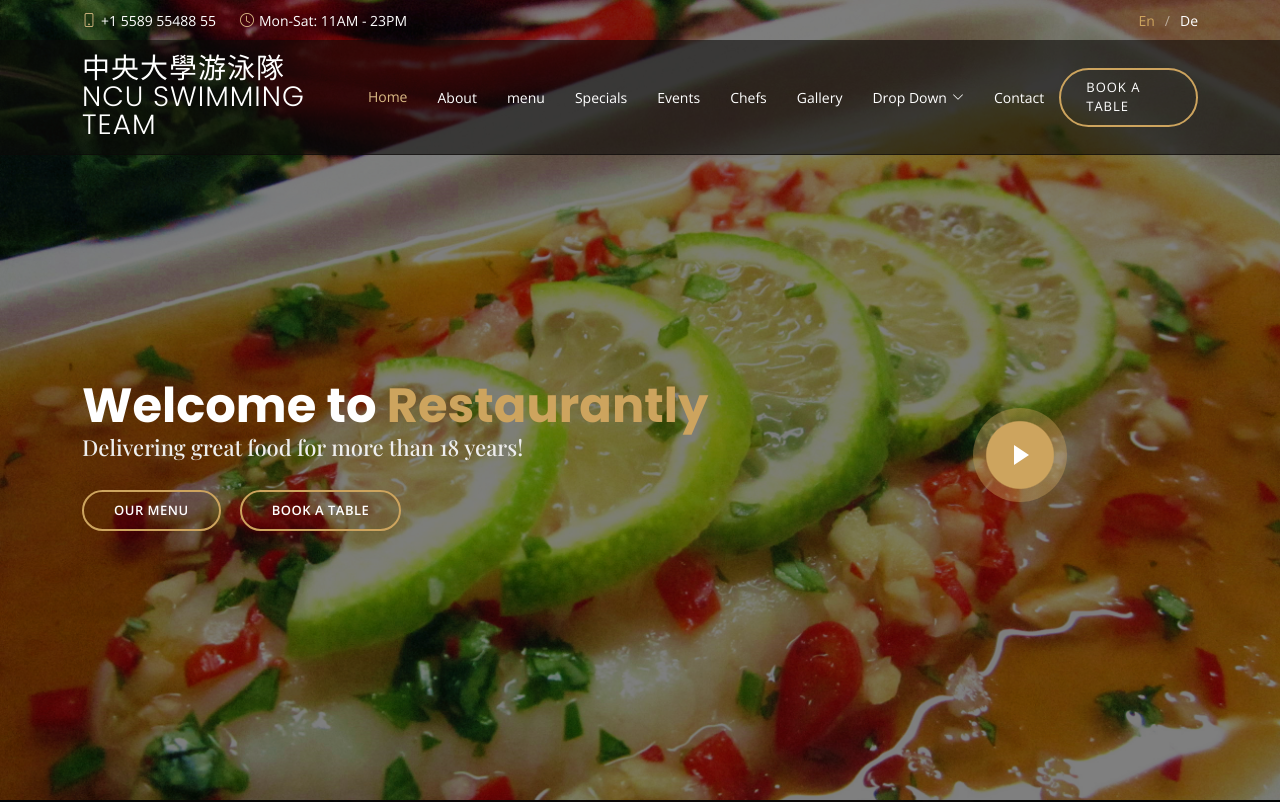
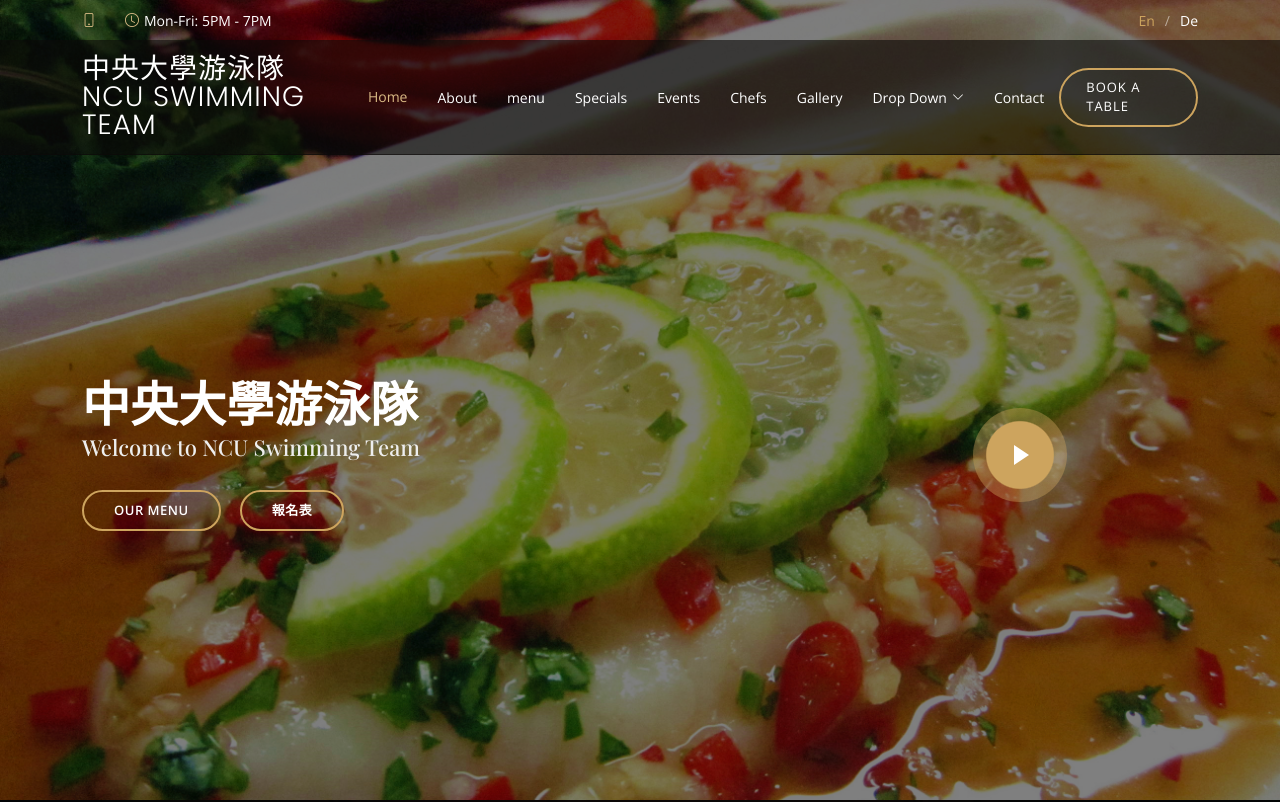
Before and after one commit to CuDora/CuDora.github.io, a plain HTML site: page index.html in a window 1280 px wide. Shown: the top 802 px of the page. Drawn offline with nearby package versions, Linux system fonts and the light colour scheme; a web font is replaced by a local one.

Commit message:
Add files via upload

```diff
--- a/index.html
+++ b/index.html
@@ -44,8 +44,8 @@
     <div class="container d-flex justify-content-center justify-content-md-between">
 
       <div class="contact-info d-flex align-items-center">
-        <i class="bi bi-phone d-flex align-items-center"><span>+1 5589 55488 55</span></i>
-        <i class="bi bi-clock d-flex align-items-center ms-4"><span> Mon-Sat: 11AM - 23PM</span></i>
+        <i class="bi bi-phone d-flex align-items-center"><span></span></i>
+        <i class="bi bi-clock d-flex align-items-center ms-4"><span> Mon-Fri: 5PM - 7PM</span></i>
       </div>
 
       <div class="languages d-none d-md-flex align-items-center">
@@ -61,7 +61,7 @@
   <header id="header" class="fixed-top d-flex align-items-cente">
     <div class="container-fluid container-xl d-flex align-items-center justify-content-lg-between">
 
-      <h1 class="logo me-auto me-lg-0"><a href="index.html"></a>中央大學游泳隊<br>NCU swimming team </h1>
+      <h1 class="logo me-auto me-lg-0"><a href="index.html"></a>中央大學游泳隊<br>NCU Swimming Team </h1>
 
       <!-- Uncomment below if you prefer to use an image logo -->
       <!-- <a href="index.html" class="logo me-auto me-lg-0"><img src="assets/img/logo.png" alt="" class="img-fluid"></a>-->
@@ -106,16 +106,16 @@
     <div class="container position-relative text-center text-lg-start" data-aos="zoom-in" data-aos-delay="100">
       <div class="row">
         <div class="col-lg-8">
-          <h1>Welcome to <span>Restaurantly</span></h1>
-          <h2>Delivering great food for more than 18 years!</h2>
+          <h1>中央大學游泳隊<span></span></h1>
+          <h2>Welcome to NCU Swimming Team</h2>
 
           <div class="btns">
             <a href="#menu" class="btn-menu animated fadeInUp scrollto">Our Menu</a>
-            <a href="#book-a-table" class="btn-book animated fadeInUp scrollto">Book a Table</a>
+            <a href="#book-a-table" class="btn-book animated fadeInUp scrollto">報名表</a>
           </div>
         </div>
         <div class="col-lg-4 d-flex align-items-center justify-content-center position-relative" data-aos="zoom-in" data-aos-delay="200">
-          <a href="https://www.youtube.com/watch?v=u6BOC7CDUTQ" class="glightbox play-btn"></a>
+          <a href="https://youtu.be/p55uMW8iMqc" class="glightbox play-btn"></a>
         </div>
 
       </div>
```
